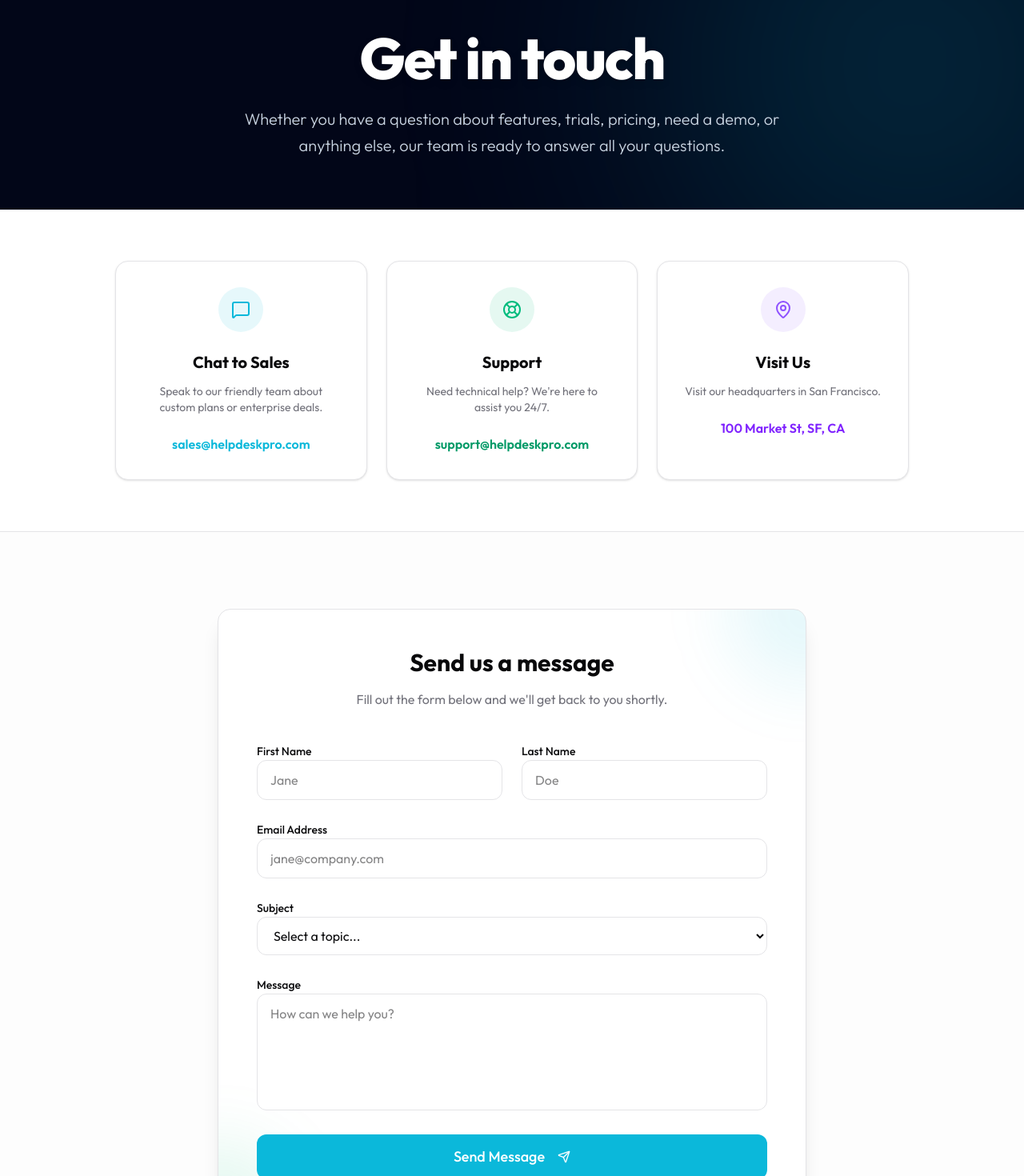
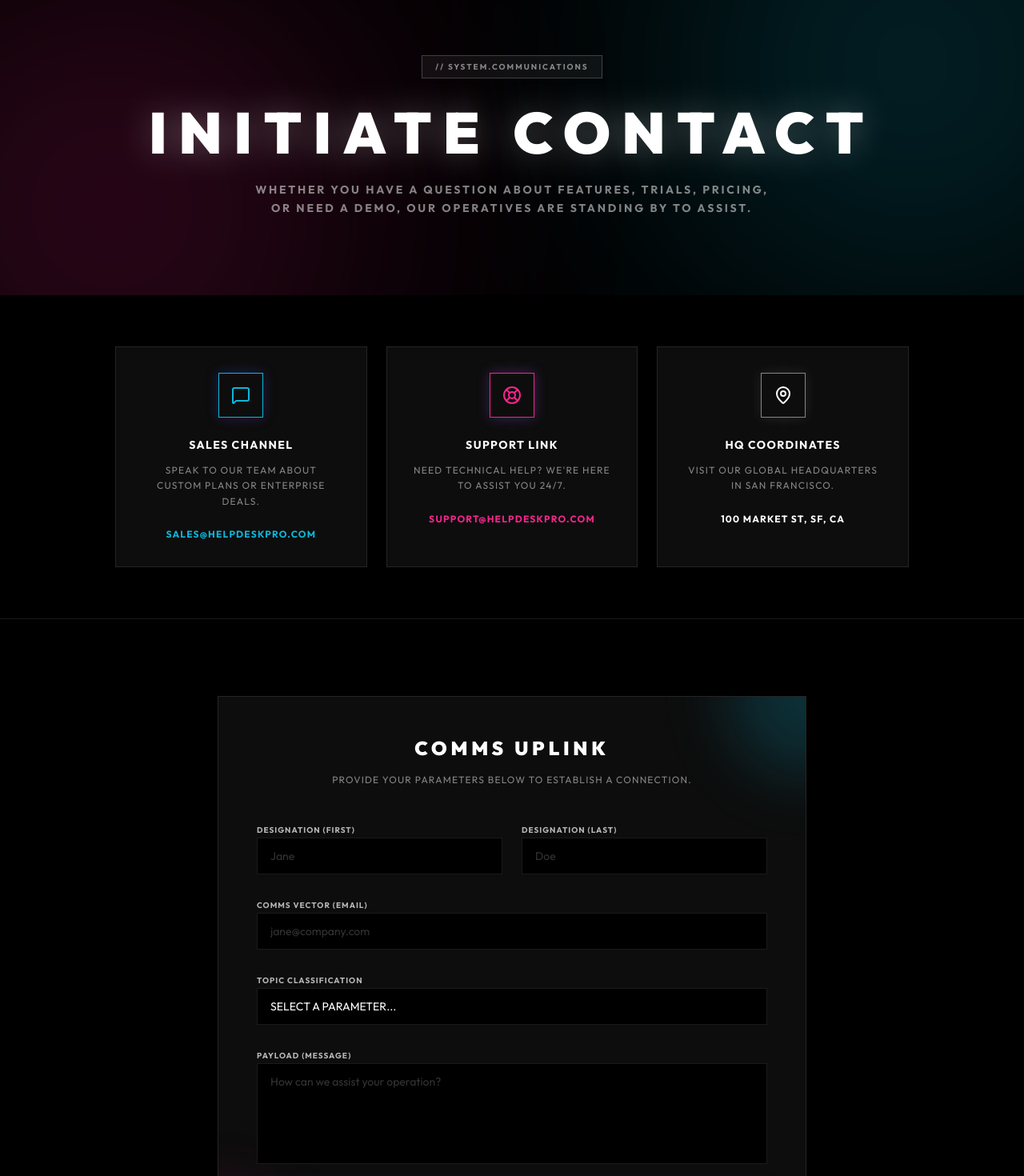
Before and after one commit to adeel-151/HelpDesk-Pro, a React (Vite) app: page /contact in a window 1280 px wide. Shown: the part 140-1610 px from the top of the page at 80% size. Built offline with nearby package versions, Linux system fonts and the light colour scheme; no server answers.

Commit message:
feat: redesign Contact page to match cyber-ninja aesthetic

```diff
--- a/src/pages/Contact.jsx
+++ b/src/pages/Contact.jsx
@@ -32,8 +32,9 @@ export default function Contact() {
   return (
     <>
       {/* Contact Hero */}
-      <section className="py-24 bg-slate-950 text-white relative overflow-hidden">
+      <section className="py-24 md:py-32 bg-black text-white relative overflow-hidden border-b border-white/10">
         <div className="absolute top-0 right-0 -mr-40 -mt-40 w-[600px] h-[600px] bg-primary/20 blur-[150px] rounded-full" />
+        <div className="absolute bottom-0 left-0 -ml-40 -mb-40 w-[600px] h-[600px] bg-accent/20 blur-[150px] rounded-full" />
 
         <motion.div
           initial={{ opacity: 0, y: 30 }}
@@ -41,17 +42,20 @@ export default function Contact() {
           transition={{ duration: 0.7 }}
           className="container mx-auto px-4 text-center relative z-10"
         >
-          <h1 className="text-5xl md:text-7xl font-extrabold tracking-tight mb-6 drop-shadow-lg">
-            Get in touch
+          <div className="inline-flex items-center border border-white/20 px-4 py-1.5 text-[10px] font-bold uppercase tracking-[0.2em] text-white/50 mb-8 bg-white/5">
+            // SYSTEM.COMMUNICATIONS
+          </div>
+          <h1 className="text-4xl md:text-7xl font-black tracking-[0.2em] uppercase mb-6 drop-shadow-[0_0_20px_rgba(255,255,255,0.3)]">
+            INITIATE CONTACT
           </h1>
-          <p className="text-xl text-slate-300 max-w-2xl mx-auto font-light leading-relaxed">
-            Whether you have a question about features, trials, pricing, need a demo, or anything else, our team is ready to answer all your questions.
+          <p className="text-xs md:text-sm text-white/50 uppercase tracking-[0.2em] max-w-2xl mx-auto font-bold leading-relaxed">
+            Whether you have a question about features, trials, pricing, or need a demo, our operatives are standing by to assist.
           </p>
         </motion.div>
       </section>
 
       {/* Contact Methods Grid */}
-      <section className="py-16 bg-background relative -mt-8 z-20">
+      <section className="py-16 bg-black relative -mt-8 z-20">
         <div className="container mx-auto px-4 max-w-5xl">
           <motion.div
             variants={stagger}
@@ -61,17 +65,17 @@ export default function Contact() {
             className="grid md:grid-cols-3 gap-6 items-stretch"
           >
             {[
-              { icon: <MessageSquare className="h-6 w-6" />, color: "bg-primary/10 text-primary", title: "Chat to Sales", desc: "Speak to our friendly team about custom plans or enterprise deals.", link: "sales@helpdeskpro.com", linkColor: "text-primary" },
-              { icon: <LifeBuoy className="h-6 w-6" />, color: "bg-emerald-500/10 text-emerald-500", title: "Support", desc: "Need technical help? We're here to assist you 24/7.", link: "support@helpdeskpro.com", linkColor: "text-emerald-600" },
-              { icon: <MapPin className="h-6 w-6" />, color: "bg-violet-500/10 text-violet-500", title: "Visit Us", desc: "Visit our headquarters in San Francisco.", link: "100 Market St, SF, CA", linkColor: "text-violet-600" },
+              { icon: <MessageSquare className="h-6 w-6" />, color: "border-primary text-primary shadow-[0_0_15px_rgba(79,70,229,0.3)]", title: "SALES CHANNEL", desc: "Speak to our team about custom plans or enterprise deals.", link: "sales@helpdeskpro.com", linkColor: "text-primary" },
+              { icon: <LifeBuoy className="h-6 w-6" />, color: "border-accent text-accent shadow-[0_0_15px_rgba(168,85,247,0.3)]", title: "SUPPORT LINK", desc: "Need technical help? We're here to assist you 24/7.", link: "support@helpdeskpro.com", linkColor: "text-accent" },
+              { icon: <MapPin className="h-6 w-6" />, color: "border-white/50 text-white shadow-[0_0_15px_rgba(255,255,255,0.1)]", title: "HQ COORDINATES", desc: "Visit our global headquarters in San Francisco.", link: "100 Market St, SF, CA", linkColor: "text-white" },
             ].map((card) => (
-              <motion.div key={card.title} variants={fadeUp} transition={{ duration: 0.4 }} className="bg-background border rounded-2xl p-8 shadow-sm hover:shadow-lg transition-all duration-300 text-center group">
-                <div className={`w-14 h-14 ${card.color} rounded-full flex items-center justify-center mx-auto mb-6 group-hover:scale-110 transition-transform`}>
+              <motion.div key={card.title} variants={fadeUp} transition={{ duration: 0.4 }} className="bg-white/5 border border-white/10 p-8 hover:border-white/30 transition-all duration-300 text-center group">
+                <div className={`w-14 h-14 border ${card.color} flex items-center justify-center mx-auto mb-6 group-hover:scale-110 transition-transform`}>
                   {card.icon}
                 </div>
-                <h3 className="text-xl font-bold mb-3">{card.title}</h3>
-                <p className="text-muted-foreground text-sm mb-6">{card.desc}</p>
-                <p className={`font-semibold ${card.linkColor}`}>{card.link}</p>
+                <h3 className="text-sm font-bold uppercase tracking-widest text-white mb-3">{card.title}</h3>
+                <p className="text-xs text-white/50 uppercase tracking-widest mb-6 leading-relaxed">{card.desc}</p>
+                <p className={`text-xs font-bold uppercase tracking-widest ${card.linkColor}`}>{card.link}</p>
               </motion.div>
             ))}
           </motion.div>
@@ -79,17 +83,17 @@ export default function Contact() {
       </section>
 
       {/* Contact Form Section */}
-      <section className="py-24 bg-muted/20 border-t">
+      <section className="py-24 bg-black border-t border-b border-white/10">
         <div className="container mx-auto px-4 max-w-3xl">
           <motion.div
             initial={{ opacity: 0, y: 30 }}
             whileInView={{ opacity: 1, y: 0 }}
             viewport={{ once: true }}
             transition={{ duration: 0.6 }}
-            className="bg-background border rounded-2xl p-8 md:p-12 shadow-xl relative overflow-hidden"
+            className="bg-white/5 border border-white/10 p-8 md:p-12 relative overflow-hidden"
           >
-            <div className="absolute -top-24 -right-24 w-48 h-48 bg-primary/10 rounded-full blur-[40px]" />
-            <div className="absolute -bottom-24 -left-24 w-48 h-48 bg-emerald-500/10 rounded-full blur-[40px]" />
+            <div className="absolute -top-24 -right-24 w-48 h-48 bg-primary/20 rounded-full blur-[40px]" />
+            <div className="absolute -bottom-24 -left-24 w-48 h-48 bg-accent/20 rounded-full blur-[40px]" />
 
             <div className="relative z-10">
               {isSubmitted ? (
@@ -99,57 +103,57 @@ export default function Contact() {
                   transition={{ duration: 0.5 }}
                   className="text-center py-16"
                 >
-                  <div className="w-20 h-20 bg-emerald-500/20 text-emerald-500 rounded-full flex items-center justify-center mx-auto mb-6">
+                  <div className="w-20 h-20 border border-primary text-primary flex items-center justify-center mx-auto mb-6 shadow-[0_0_30px_rgba(79,70,229,0.3)]">
                     <CheckCircle2 className="h-10 w-10" />
                   </div>
-                  <h3 className="text-3xl font-bold mb-4">Message Sent!</h3>
-                  <p className="text-muted-foreground text-lg mb-8 max-w-md mx-auto">
-                    Thanks for reaching out. Our team will get back to you within 24 hours.
+                  <h3 className="text-2xl font-black uppercase tracking-[0.2em] text-white mb-4">TRANSMISSION SENT</h3>
+                  <p className="text-xs text-white/50 uppercase tracking-widest mb-8 max-w-md mx-auto leading-relaxed">
+                    Data packet received. Our team will decrypt and respond within 24 hours.
                   </p>
-                  <Button onClick={() => setIsSubmitted(false)} variant="outline">
-                    Send another message
+                  <Button onClick={() => setIsSubmitted(false)} variant="outline" className="h-12 px-8 rounded-none text-xs font-bold uppercase tracking-widest bg-transparent text-white border-white/20 hover:bg-white/10">
+                    TRANSMIT ANOTHER
                   </Button>
                 </motion.div>
               ) : (
                 <>
                   <div className="text-center mb-10">
-                    <h2 className="text-3xl font-bold mb-4">Send us a message</h2>
-                    <p className="text-muted-foreground">Fill out the form below and we'll get back to you shortly.</p>
+                    <h2 className="text-2xl font-black uppercase tracking-[0.2em] text-white mb-4">COMMS UPLINK</h2>
+                    <p className="text-xs text-white/50 uppercase tracking-widest">Provide your parameters below to establish a connection.</p>
                   </div>
 
                   <form onSubmit={handleSubmit} className="space-y-6">
                     <div className="grid md:grid-cols-2 gap-6">
                       <div className="space-y-2">
-                        <label className="text-sm font-medium">First Name</label>
-                        <input required type="text" className="w-full bg-background border rounded-xl px-4 py-3 focus:outline-none focus:ring-2 focus:ring-primary/50 transition-all" placeholder="Jane" />
+                        <label className="text-[10px] font-bold uppercase tracking-widest text-white/70">DESIGNATION (FIRST)</label>
+                        <input required type="text" className="w-full bg-black border border-white/10 text-white rounded-none px-4 py-3 text-sm focus:outline-none focus:border-primary focus:ring-1 focus:ring-primary transition-all placeholder:text-white/20" placeholder="Jane" />
                       </div>
                       <div className="space-y-2">
-                        <label className="text-sm font-medium">Last Name</label>
-                        <input required type="text" className="w-full bg-background border rounded-xl px-4 py-3 focus:outline-none focus:ring-2 focus:ring-primary/50 transition-all" placeholder="Doe" />
+                        <label className="text-[10px] font-bold uppercase tracking-widest text-white/70">DESIGNATION (LAST)</label>
+                        <input required type="text" className="w-full bg-black border border-white/10 text-white rounded-none px-4 py-3 text-sm focus:outline-none focus:border-primary focus:ring-1 focus:ring-primary transition-all placeholder:text-white/20" placeholder="Doe" />
                       </div>
                     </div>
                     <div className="space-y-2">
-                      <label className="text-sm font-medium">Email Address</label>
-                      <input required type="email" className="w-full bg-background border rounded-xl px-4 py-3 focus:outline-none focus:ring-2 focus:ring-primary/50 transition-all" placeholder="jane@company.com" />
+                      <label className="text-[10px] font-bold uppercase tracking-widest text-white/70">COMMS VECTOR (EMAIL)</label>
+                      <input required type="email" className="w-full bg-black border border-white/10 text-white rounded-none px-4 py-3 text-sm focus:outline-none focus:border-primary focus:ring-1 focus:ring-primary transition-all placeholder:text-white/20" placeholder="jane@company.com" />
                     </div>
                     <div className="space-y-2">
-                      <label className="text-sm font-medium">Subject</label>
-                      <select required className="w-full bg-background border rounded-xl px-4 py-3 focus:outline-none focus:ring-2 focus:ring-primary/50 transition-all">
-                        <option value="">Select a topic...</option>
-                        <option value="sales">Sales Inquiry</option>
-                        <option value="support">Technical Support</option>
-                        <option value="billing">Billing Question</option>
-                        <option value="other">Other</option>
+                      <label className="text-[10px] font-bold uppercase tracking-widest text-white/70">TOPIC CLASSIFICATION</label>
+                      <select required className="w-full bg-black border border-white/10 text-white rounded-none px-4 py-3 text-sm focus:outline-none focus:border-primary focus:ring-1 focus:ring-primary transition-all appearance-none">
+                        <option value="" className="bg-black">SELECT A PARAMETER...</option>
+                        <option value="sales" className="bg-black">SALES INQUIRY</option>
+                        <option value="support" className="bg-black">TECHNICAL SUPPORT</option>
+                        <option value="billing" className="bg-black">BILLING QUESTION</option>
+                        <option value="other" className="bg-black">OTHER</option>
                       </select>
                     </div>
                     <div className="space-y-2">
-                      <label className="text-sm font-medium">Message</label>
-                      <textarea required rows={5} className="w-full bg-background border rounded-xl px-4 py-3 focus:outline-none focus:ring-2 focus:ring-primary/50 transition-all resize-none" placeholder="How can we help you?" />
+                      <label className="text-[10px] font-bold uppercase tracking-widest text-white/70">PAYLOAD (MESSAGE)</label>
+                      <textarea required rows={5} className="w-full bg-black border border-white/10 text-white rounded-none px-4 py-3 text-sm focus:outline-none focus:border-primary focus:ring-1 focus:ring-primary transition-all resize-none placeholder:text-white/20" placeholder="How can we assist your operation?" />
                     </div>
-                    <Button type="submit" disabled={isSubmitting} className="w-full h-14 text-lg rounded-xl">
-                      {isSubmitting ? "Sending..." : (
+                    <Button type="submit" disabled={isSubmitting} className="w-full h-14 rounded-none text-xs font-bold uppercase tracking-widest bg-primary text-white hover:bg-primary/90 shadow-[0_0_20px_rgba(79,70,229,0.4)] transition-all">
+                      {isSubmitting ? "TRANSMITTING..." : (
                         <>
-                          Send Message <Send className="ml-2 h-5 w-5" />
+                          SEND TRANSMISSION <Send className="ml-3 h-4 w-4" />
                         </>
                       )}
                     </Button>
```
